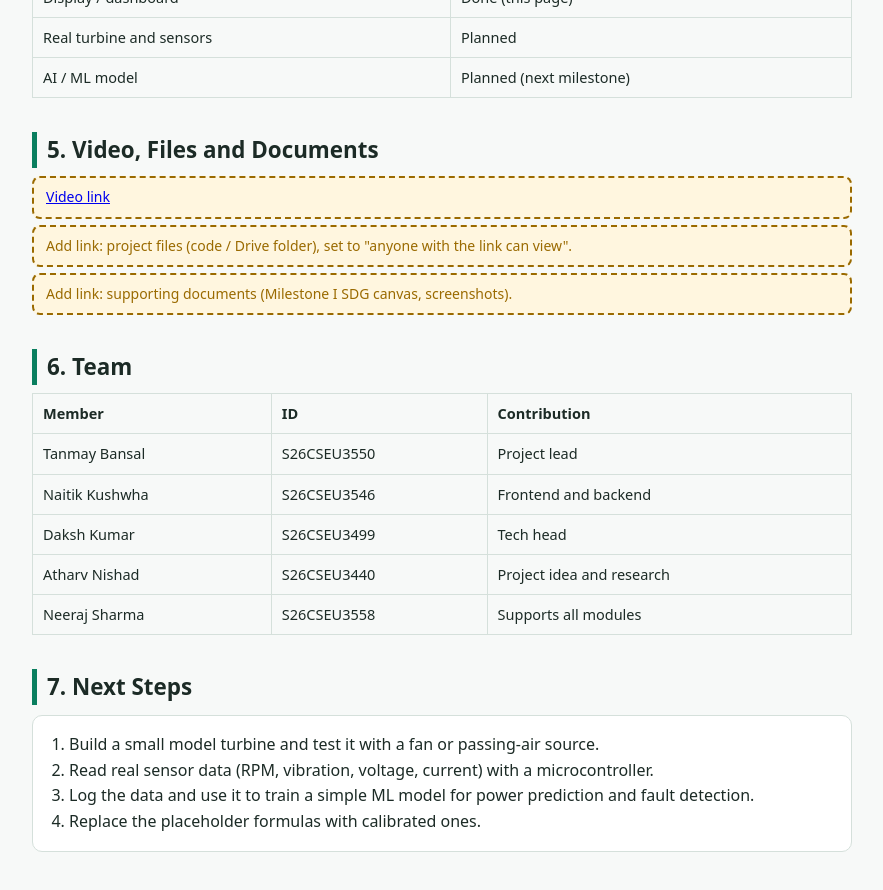
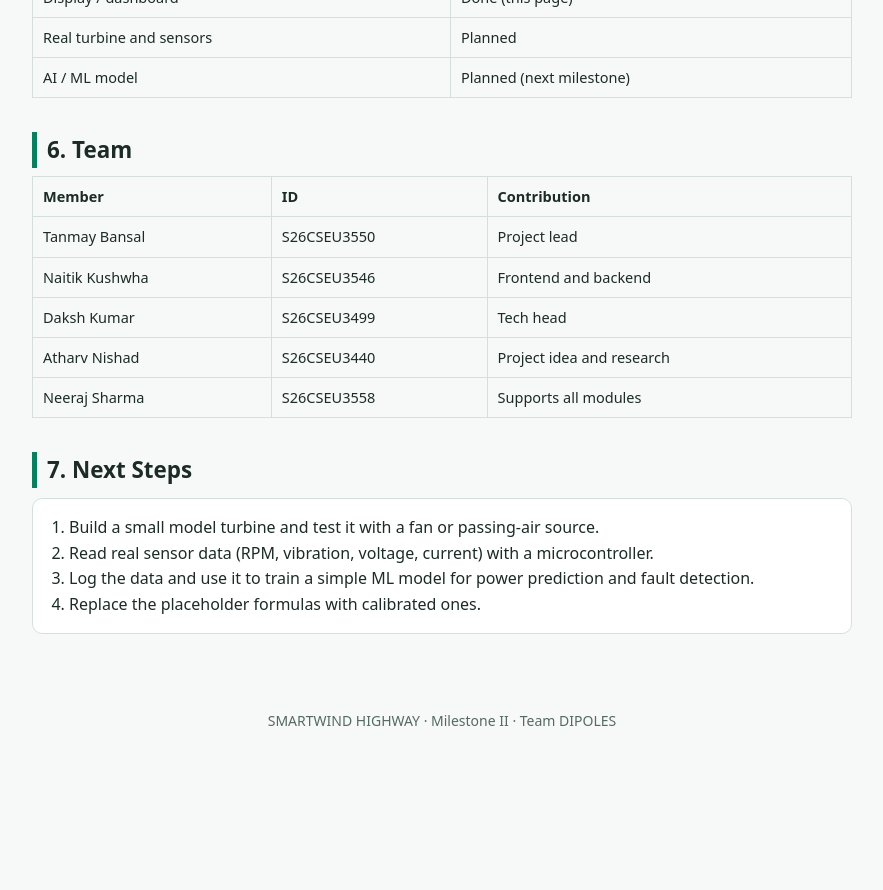
Before and after one commit to TanmayBansalcool/TechnologyAndSustainabilty, a plain HTML site: page index.html in a window 1280 px wide. Shown: the part 2520-3410 px from the top of the page, without its empty margins (198-1081 px from the left). After the commit the page ends 3279 px from the top, so only its background shows below. Drawn offline with Linux system fonts and the light colour scheme.

Commit message:
Delete video and document links section
Removed section for video, files, and documents.

```diff
--- a/index.html
+++ b/index.html
@@ -97,10 +97,6 @@ Alert if vibration is above 0.5 <b>or</b> actual power is less than half of expe
 <tr><td>AI / ML model</td><td>Planned (next milestone)</td></tr>
 </tbody></table>
 
-<h2>5. Video, Files and Documents</h2>
-<div class="todo"><a href="https://www.youtube.com/watch?v=WjOG6QPWiB0&list=RDWjOG6QPWiB0&start_radio=1">Video link</a></div>
-<div class="todo">Add link: project files (code / Drive folder), set to "anyone with the link can view".</div>
-<div class="todo">Add link: supporting documents (Milestone I SDG canvas, screenshots).</div>
 
 <h2>6. Team</h2>
 <table>
```
